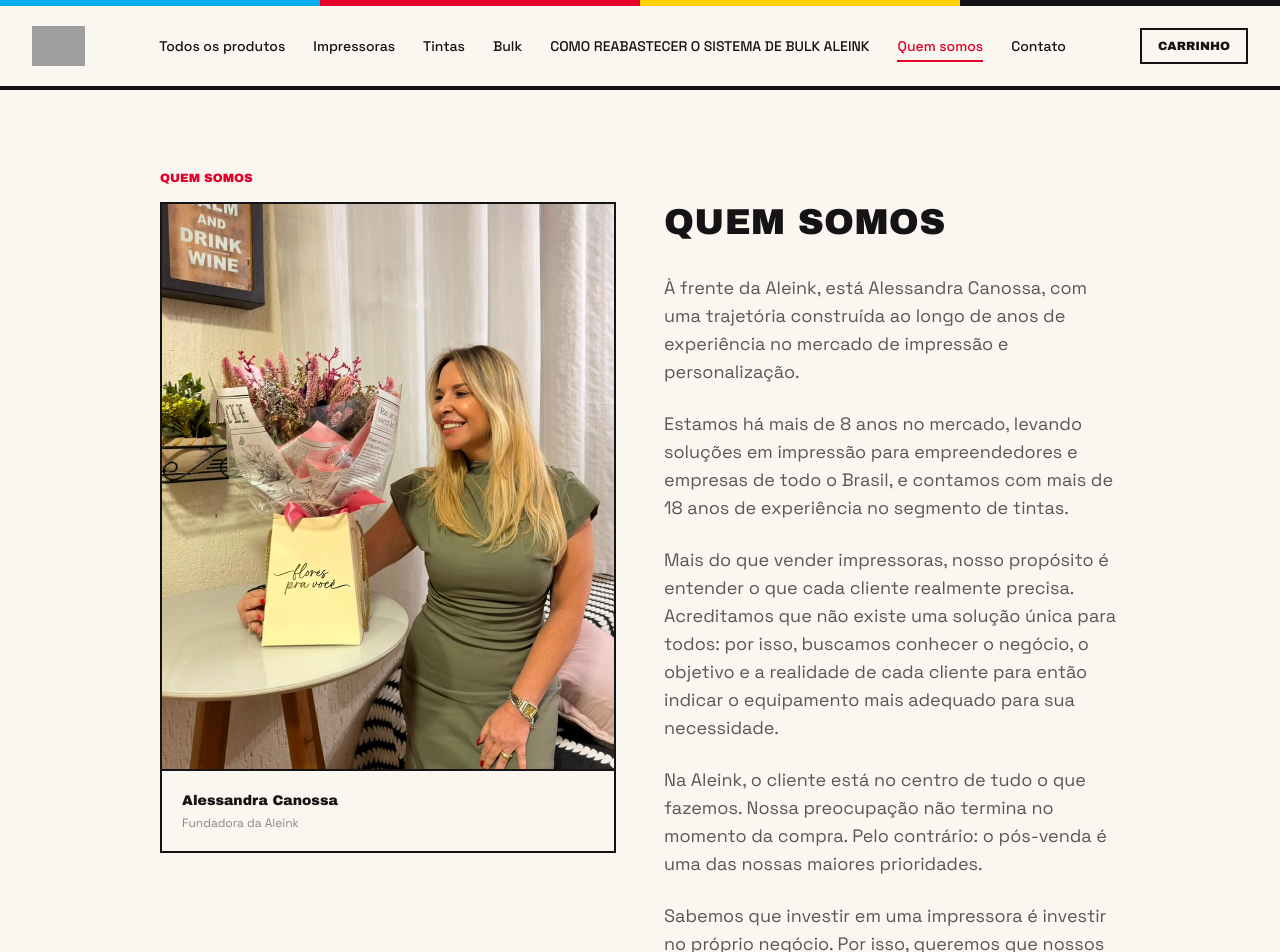
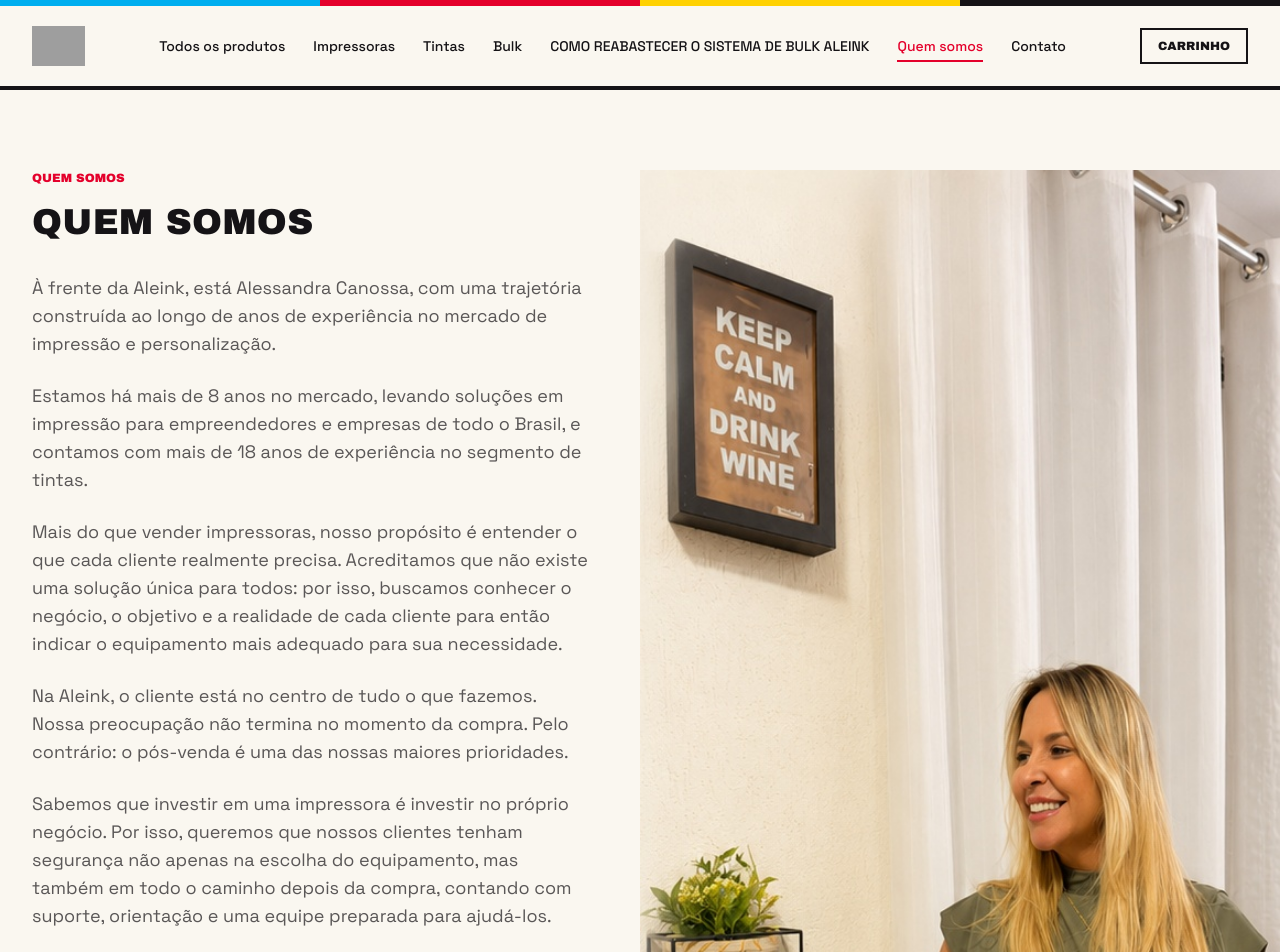
Before and after one commit to igorcanossadesouza31/aleink-ecommerce, a React (Vite) app: page /sobre in a window 1280 px wide. Shown: the top 952 px of the page. Built offline with nearby package versions, Linux system fonts and the light colour scheme; grey boxes are pictures that could not be loaded.

Commit message:
Foto de Alessandra ocupando a altura inteira da página Quem Somos

```diff
--- a/src/pages/About.jsx
+++ b/src/pages/About.jsx
@@ -10,23 +10,10 @@ const PARAGRAPHS = [
 
 export default function About() {
   return (
-    <div className="max-w-5xl mx-auto px-4 sm:px-6 lg:px-8 py-20">
-      <p className="font-display text-xs text-ink-magenta mb-4">QUEM SOMOS</p>
-
-      <div className="grid lg:grid-cols-2 gap-12 items-start">
-        <div className="border-2 border-ink-black lg:sticky lg:top-24">
-          <img
-            src="/alessandra-canossa.jpg"
-            alt="Alessandra Canossa, fundadora da Aleink"
-            className="w-full aspect-[4/5] object-cover"
-          />
-          <div className="p-5 border-t-2 border-ink-black">
-            <p className="font-display text-sm">Alessandra Canossa</p>
-            <p className="text-xs text-ink-black/50 mt-1">Fundadora da Aleink</p>
-          </div>
-        </div>
-
-        <div>
+    <div className="py-20">
+      <div className="grid lg:grid-cols-2 gap-12 lg:gap-0 items-stretch">
+        <div className="px-4 sm:px-6 lg:pl-8 lg:pr-12 max-w-2xl">
+          <p className="font-display text-xs text-ink-magenta mb-4">QUEM SOMOS</p>
           <h1 className="font-display text-3xl sm:text-4xl mb-8">QUEM SOMOS</h1>
           <div className="space-y-6 text-ink-black/70 text-lg">
             {PARAGRAPHS.map((p) => (
@@ -34,9 +21,17 @@ export default function About() {
             ))}
           </div>
         </div>
+
+        <div className="min-h-[420px]">
+          <img
+            src="/alessandra-canossa.jpg"
+            alt="Alessandra Canossa, fundadora da Aleink"
+            className="w-full h-full object-cover"
+          />
+        </div>
       </div>
 
-      <div className="mt-16 grid sm:grid-cols-3 gap-6">
+      <div className="max-w-5xl mx-auto px-4 sm:px-6 lg:px-8 mt-16 grid sm:grid-cols-3 gap-6">
         {[
           { label: 'Marcas trabalhadas', value: 'Canon · Epson · HP' },
           { label: 'Frete grátis', value: 'Acima de R$380' },
```
Also changed, not shown: public/alessandra-canossa.jpg.
